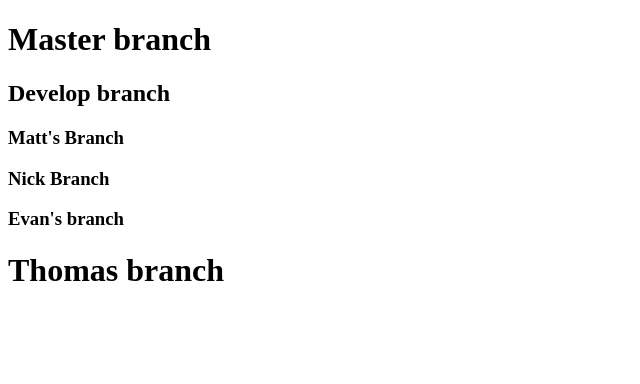
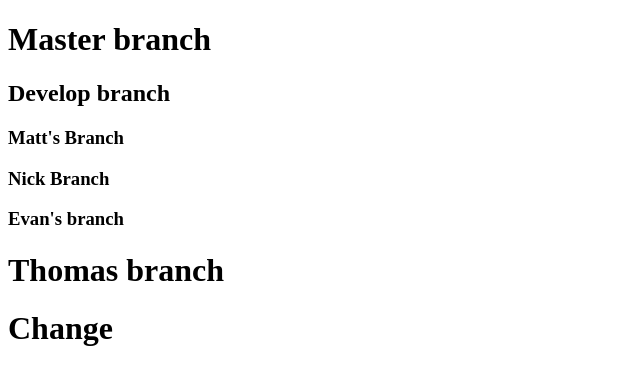
Before and after one commit to ThomasCGlover/serverblue, a website: page index.html in a window 1280 px wide. Shown: the whole page, without its empty margins (0-640 px from the left). Drawn offline with Linux system fonts and the light colour scheme.

Commit message:
added h1

```diff
--- a/index.html
+++ b/index.html
@@ -12,6 +12,7 @@
     <h3>Nick Branch</h3>
     <h3>Evan's branch</h3>
     <h1>Thomas branch</h1>
+    <h1>Change</h1>
 
 </body>
 </html>
```
